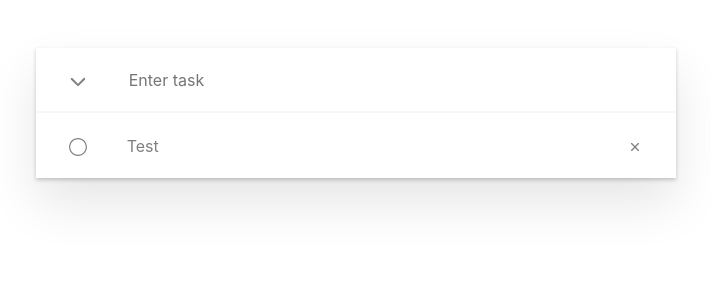
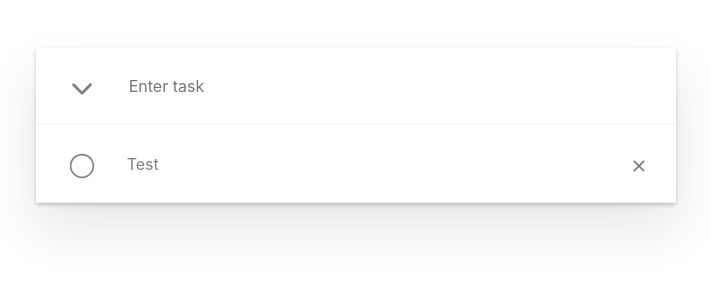
Before and after one commit to vasilyeu-pavel/todo, a React (Create React App) app: page / in a window 1280 px wide. Shown: the top 300 px of the page, without its empty margins (284-995 px from the left). Built offline with nearby package versions, Linux system fonts and the light colour scheme.

Commit message:
add styles for item

```diff
--- a/src/components/Buttons/ActionButton.js
+++ b/src/components/Buttons/ActionButton.js
@@ -8,7 +8,7 @@ const ActionButton = ({ className, handleClick, children }) => (
 );
 
 const StyledButton = styled(ActionButton)`
-    font-size: 22px;
+    font-size: 30px;
 
     &:hover {
         cursor: pointer;
--- a/src/components/List/Item.js
+++ b/src/components/List/Item.js
@@ -1,4 +1,5 @@
 import React, { useState } from 'react';
+import styled from 'styled-components';
 import {
     IoIosRadioButtonOff,
     IoIosArrowDropdown,
@@ -9,7 +10,7 @@ import { Form } from '../Form';
 import { Task } from '../Task';
 import { ActionButton } from '../Buttons';
 
-const Item = ({ id, task, isCompleted, handleComplete, removeTask }) => {
+const Item = ({ className, id, task, isCompleted, handleComplete, removeTask }) => {
     const [isEditMode, handleEdit] = useState(false);
 
     const handleCompleted = () => handleComplete(id);
@@ -23,7 +24,7 @@ const Item = ({ id, task, isCompleted, handleComplete, removeTask }) => {
 
     return (
         <div
-            className="row p-3"
+            className={`${className} row p-3`}
             onDoubleClick={() => handleEdit(!isEditMode)}
         >
             {/* completed bar */}
@@ -60,4 +61,6 @@ const Item = ({ id, task, isCompleted, handleComplete, removeTask }) => {
     )
 };
 
-export default Item;
+export default styled(Item)`
+    border-bottom: 1px solid #ededed;
+`;
```
